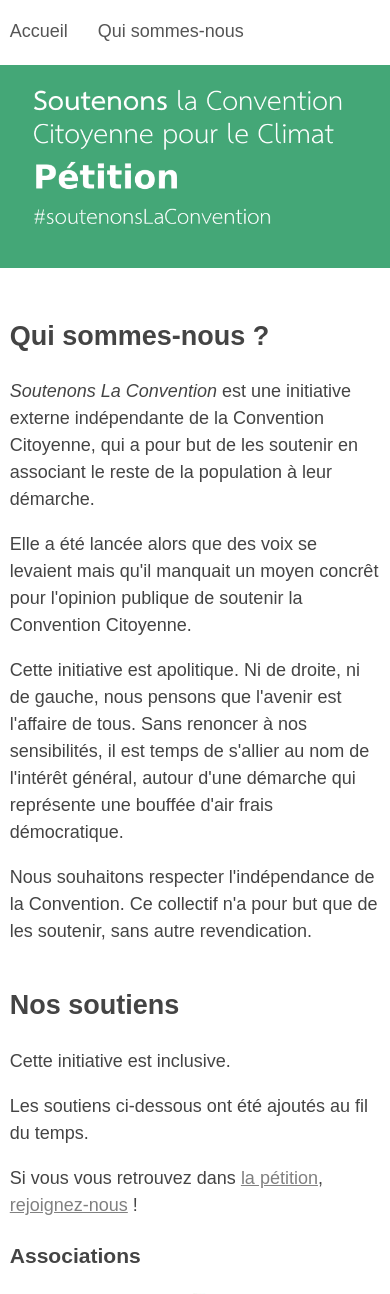
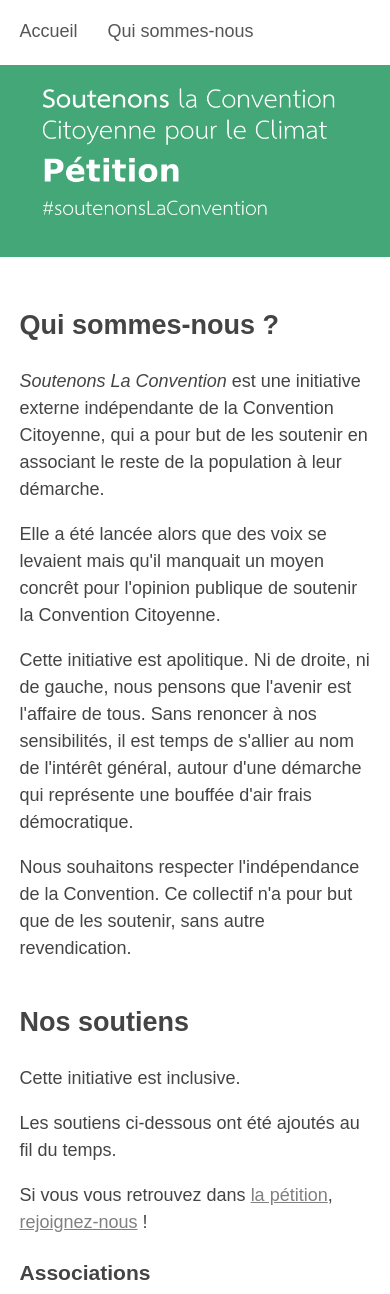
Before and after one commit to hellomedia/soutenonslaconvention, a Symfony app: template templates/default/about.html.twig in a window 390 px wide. Shown: the top 1294 px of the page. Run offline with Twig, Linux system fonts and the light colour scheme; the template is opened without the code that fills it, so the values that code supplies are empty; some libraries are stand-ins or nearby versions.

Commit message:
mobile : wider margin

```diff
--- a/public/css/main.css
+++ b/public/css/main.css
@@ -16,7 +16,7 @@ img {
 .container {
     margin: 1em auto 1em;
     max-width: 800px;
-    width: 95%;
+    width: 90%;
     font: 18px/1.5 sans-serif;
 }
 .header {
--- a/templates/base.html.twig
+++ b/templates/base.html.twig
@@ -1,5 +1,5 @@
 <!DOCTYPE html>
-{% set asset_version = 11 %}
+{% set asset_version = 12 %}
 <html>
     <head>
         <meta charset="UTF-8">
```
